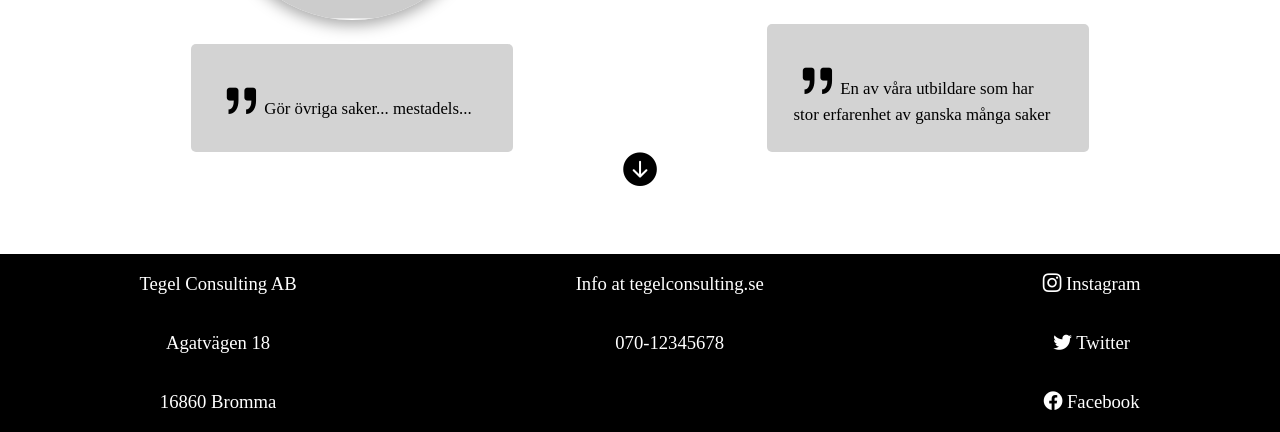
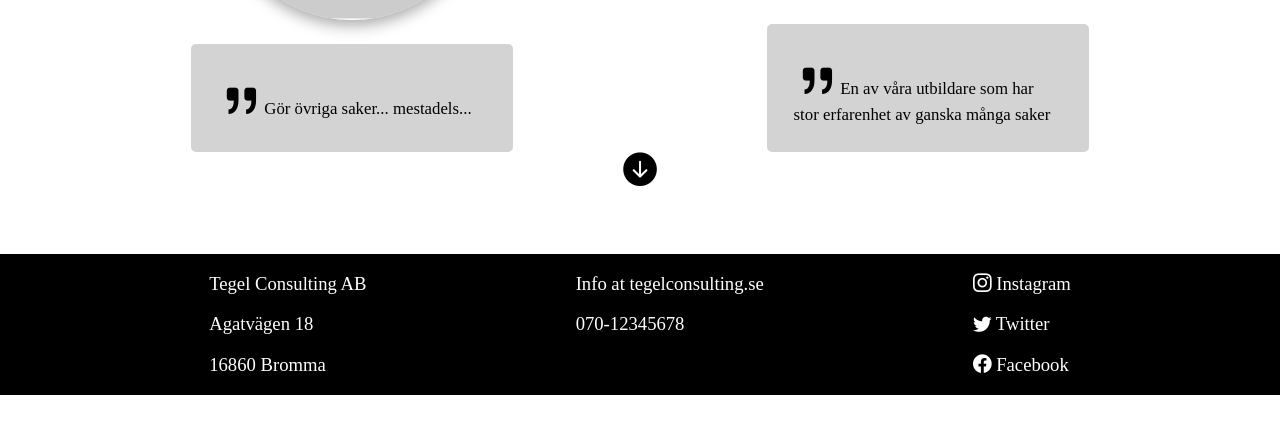
Before and after one commit to Mikaelwendin/uppgift-2, a website built with Parcel: page index.html in a window 1280 px wide. Shown: the part 1753-2185 px from the top of the page. After the commit the page ends 2148 px from the top, so only its background shows below. Built offline with nearby package versions, Linux system fonts and the light colour scheme.

Commit message:
förhoppningsvis fixat

```diff
--- a/index.html
+++ b/index.html
@@ -57,6 +57,7 @@
             <div class="footer__circle"><a href="#contactus-anchor"><i class="footer__circle--black bi bi-arrow-down-circle-fill"></i></a></div>
         </article>
         <footer class="contactus" id="contactus-anchor">
+            <div class="contactus__container">
             <div class="contactus__info">
                 <p>Tegel Consulting AB</p>
                 <p>Agatvägen 18</p>
@@ -71,6 +72,8 @@
                 <p><i class="bi bi-twitter"></i><a href="http://www.twitter.com"> Twitter</a></p>
                 <p><i class="bi bi-facebook"></i><a href="http://www.facebook.com"> Facebook</a></p>
             </div>
+        </div>
+
         </footer>
     </main>
 </body>
--- a/scss/_frontpage.scss
+++ b/scss/_frontpage.scss
@@ -89,29 +89,29 @@
     }
 
     .contactus {
-
         position: relative;
         display: flex;
         background-color: black;
         color: white;
         flex-direction: column;
         justify-content: flex-end;
-        align-items: center;
+        align-items:center;
         width: 100%;
+        @include mixins.for-size(desktop) {
+            flex-direction: row;
+            justify-content: space-between;
 
-        &__info {
-            display: flex;
-            flex-direction: column;
-            align-items: center;
-            text-align: left;
+
+            .contactus__container {
+                display: flex;
+                flex-direction: row;
+                width: 100%;
+                justify-content: space-evenly;
+
+            }
 
         }
 
-        @include mixins.for-size(desktop) {
-            flex-direction: row;
-            justify-content: space-around;
-            align-items: flex-start;
 
-        }
     }
 }
--- a/scss/_mixins.scss
+++ b/scss/_mixins.scss
@@ -96,6 +96,7 @@
       align-self: center;
       padding: 0;
       margin: 0;
+      background-color: rgba(0, 0, 0, 0.1);
 
     }
 
@@ -160,6 +161,7 @@
       border: 0;
       overflow: hidden;
 
+
     }
 
     #menu-toggle:checked~.menu li {
@@ -173,9 +175,9 @@
       display: flex;
       justify-content: center;
       margin: 0;
-      width: 100%;
+      width: auto;
       color: white;
-      background-color: rgba(0, 0, 0, 0.1);
+
     }
 
     .menu>li:not(:last-child) {
@@ -190,6 +192,7 @@
         flex-direction: row;
         width: 100%;
         height: 50px;
+        justify-content: flex-end;
 
       }
 
@@ -197,6 +200,7 @@
         display: flex;
         height: auto;
         align-items: center;
+
 
       }
 
```
